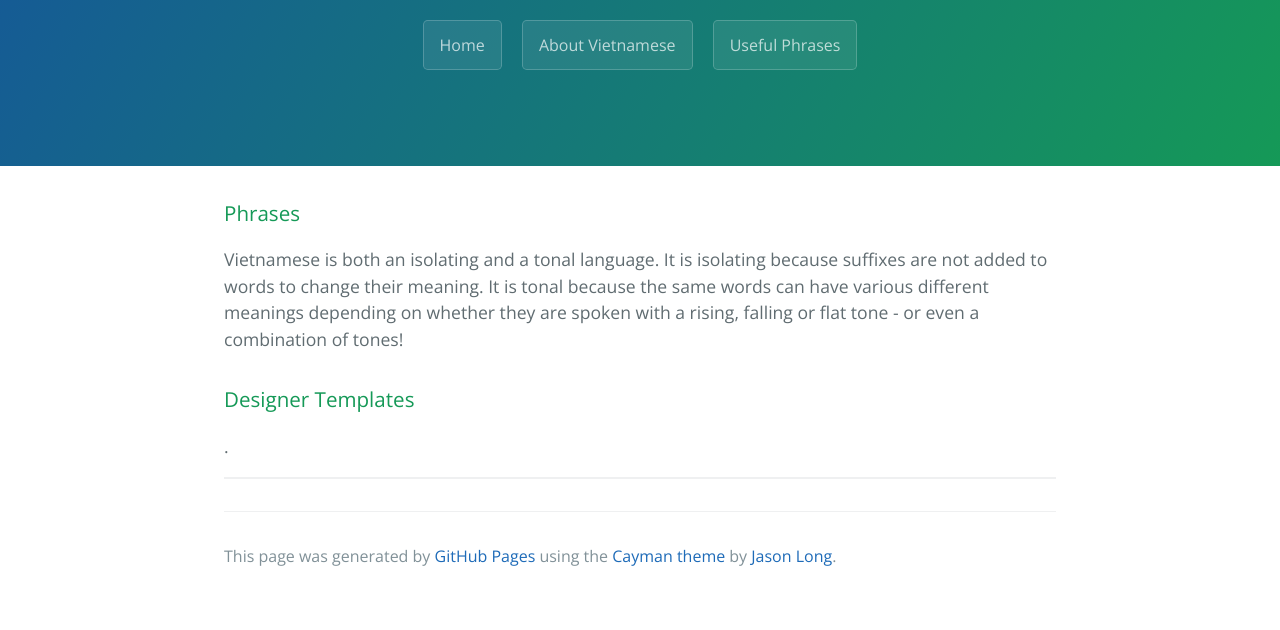
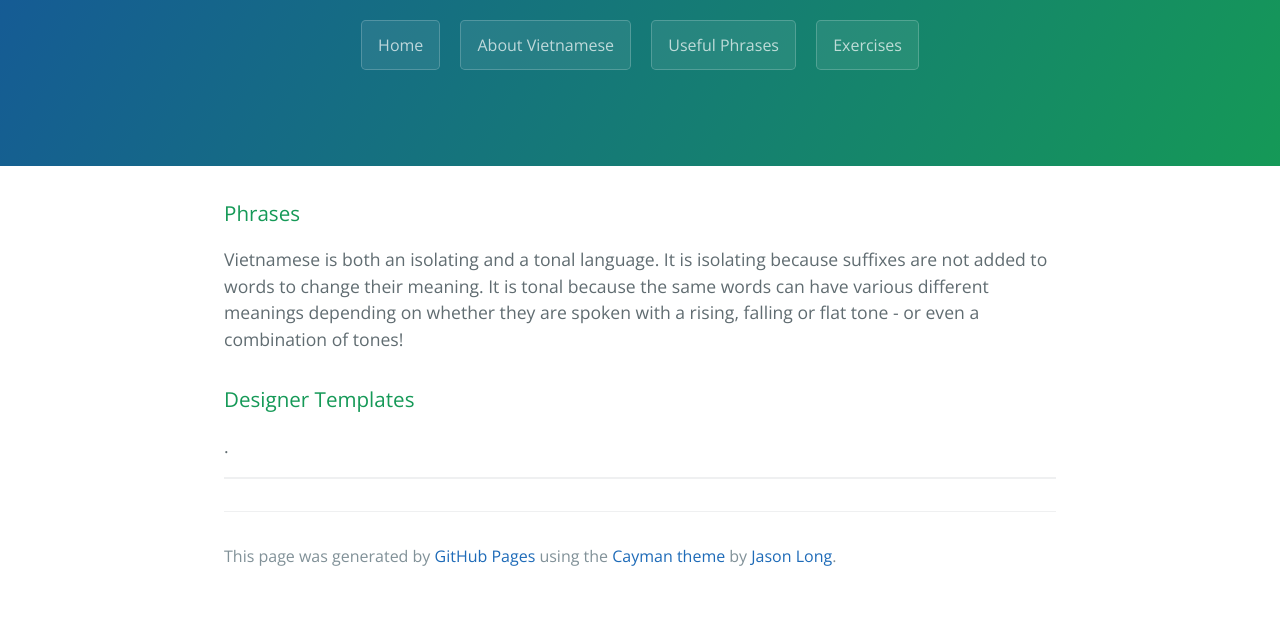
Before and after one commit to joy-ly/joy-ly.github.io, a plain HTML site: page phrases.html in a window 1280 px wide. Shown: the part 170-800 px from the top of the page. Drawn offline with nearby package versions, Linux system fonts and the light colour scheme.

Commit message:
Update phrases.html

```diff
--- a/phrases.html
+++ b/phrases.html
@@ -17,6 +17,7 @@
       <a href="index.html" class="btn">Home</a>
       <a href="about.html" class="btn">About Vietnamese</a>
       <a href="phrases.html" class="btn">Useful Phrases</a>
+      <a href="exercises.html" class="btn">Exercises</a>
 
     </section>
 
```
